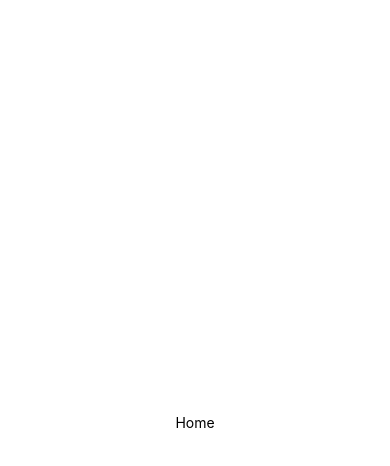
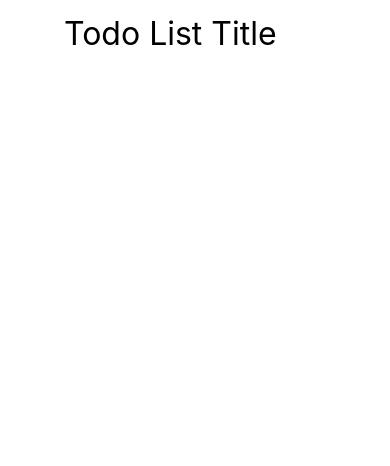
Before and after one commit to eduardolagoeiro/google-task-clone, a React Native app: screen / in a window 390 px wide. Shown: the top 466 px of the page. Built offline with nearby package versions, Linux system fonts and the light colour scheme.

Commit message:
home header

```diff
--- a/src/pages/Home.tsx
+++ b/src/pages/Home.tsx
@@ -1,19 +1,27 @@
 import React from 'react';
-import { View, Text, StyleSheet } from 'react-native';
+import { SafeAreaView, Text, StyleSheet, View, Platform } from 'react-native';
 
 export default function Home() {
   return (
-    <View style={styles.wrapper}>
-      <Text>Home</Text>
-    </View>
+    <SafeAreaView style={styles.wrapper}>
+      <View style={styles.header}>
+        <Text style={styles.headerText}>Todo List Title</Text>
+      </View>
+    </SafeAreaView>
   );
 }
 
 const styles = StyleSheet.create({
   wrapper: {
     display: 'flex',
-    justifyContent: 'center',
-    alignItems: 'center',
     flex: 1,
+    paddingTop: Platform.OS === 'android' ? 25 : 0,
+  },
+  header: {
+    paddingLeft: 64,
+    paddingTop: 14,
+  },
+  headerText: {
+    fontSize: 32,
   },
 });
```
